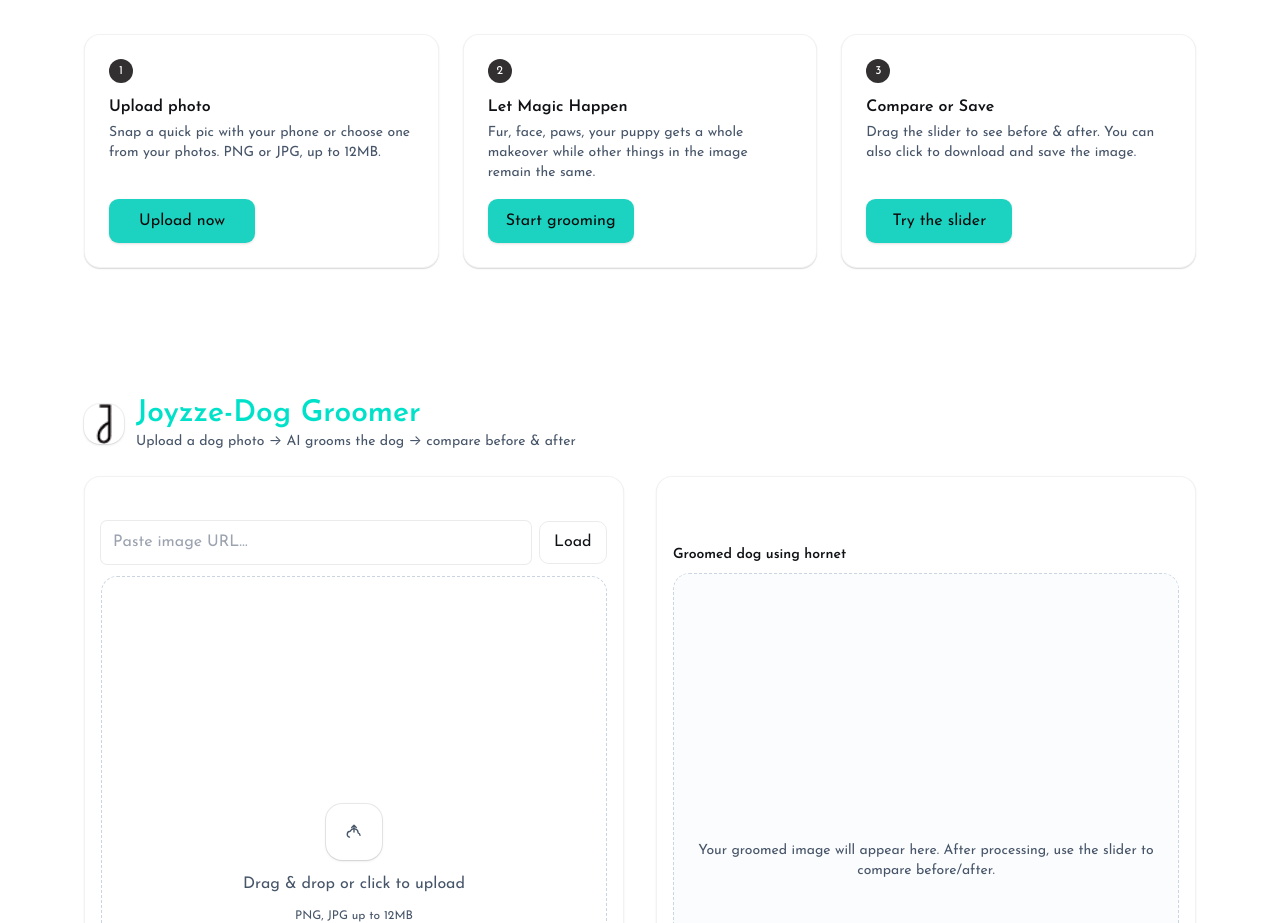
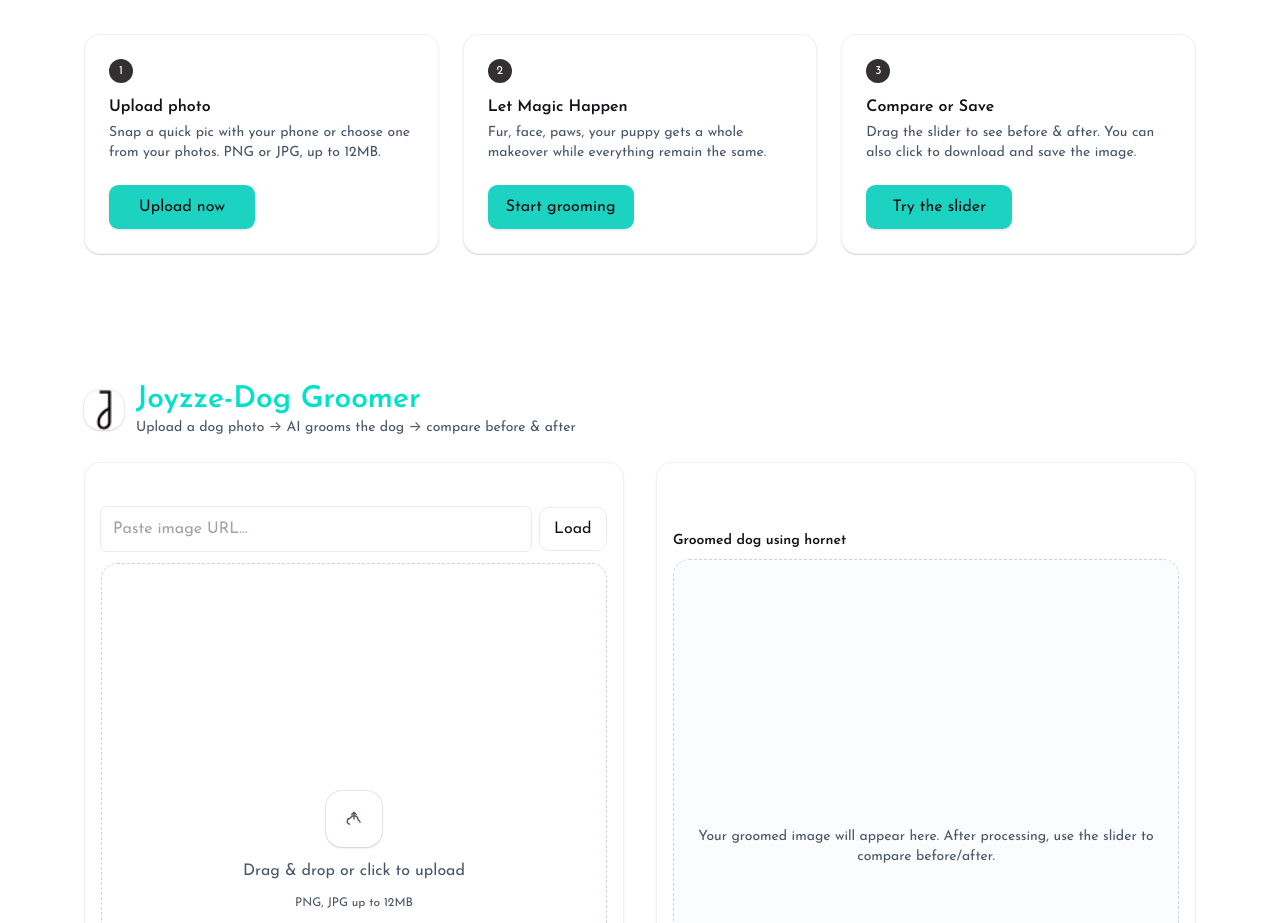
Before and after one commit to Rehan111-555/Groom-dog, a Next.js app: page / in a window 1280 px wide. Shown: the part 860-1783 px from the top of the page. Built offline with nearby package versions, Linux system fonts and the light colour scheme.

Commit message:
Update page.jsx

```diff
--- a/app/page.jsx
+++ b/app/page.jsx
@@ -830,7 +830,7 @@
         <Card className="p-6 flex flex-col min-h-[220px]">
           <div className="w-6 h-6 rounded-full bg-[#323030] text-white grid place-items-center text-xs mb-3">2</div>
           <h3 className="font-semibold mb-1">Let Magic Happen</h3>
-          <p className="text-sm text-slate-600 dark:text-[var(--app-muted)]">Fur, face, paws, your puppy gets a whole makeover while other things in the image remain the same.</p>
+          <p className="text-sm text-slate-600 dark:text-[var(--app-muted)]">Fur, face, paws, your puppy gets a whole makeover while everything remain the same.</p>
           <div className="mt-auto pt-4">
             <a href="#app" className="btn btn-primary inline-flex w-[146px] justify-center">Start grooming</a>
           </div>
```
